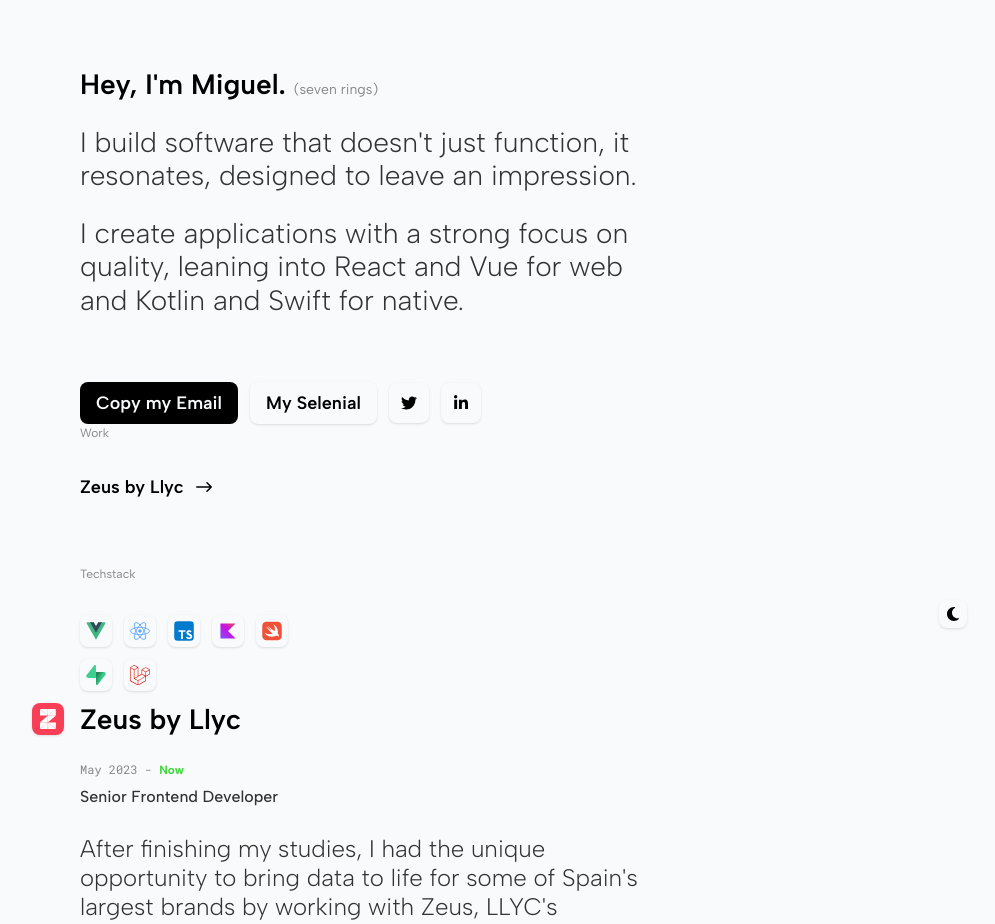
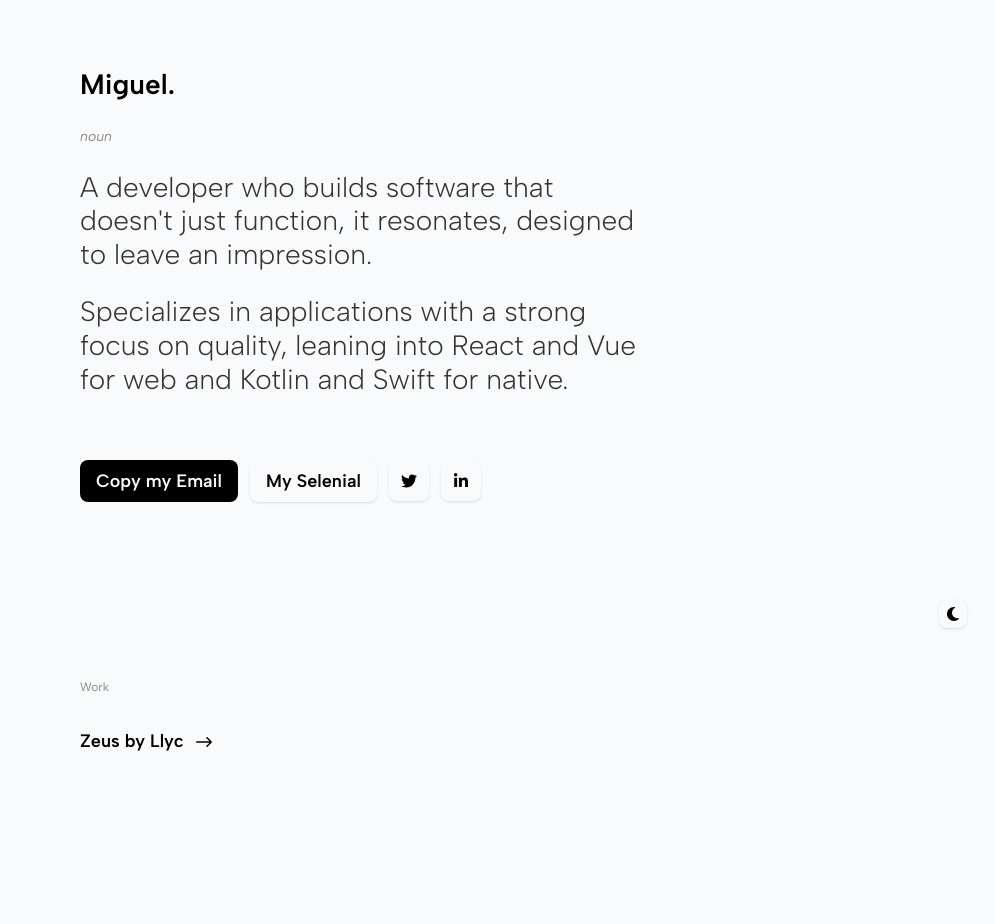
Before and after one commit to svnrnns/portfolio, a Vue app: page / in a window 1280 px wide. Shown: the part 140-1064 px from the top of the page, without its empty margins (281-1276 px from the left). Built offline with nearby package versions, Linux system fonts and the light colour scheme.

Commit message:
ref: slight design upgrades

```diff
--- a/src/css/globals.css
+++ b/src/css/globals.css
@@ -90,3 +90,7 @@
     0px 0 50px 20px rgba(var(--color-body), var(--tw-bg-opacity)),
     0px 0 62px 40px rgba(var(--color-body), var(--tw-bg-opacity));
 }
+
+.side-nav-item {
+  @apply hover:bg-body hover:bg-gradient-to-b from-body to-light hover:ring-1 hover:ring-border hover:shadow-lg shadow-gray-100/5;
+}
--- a/src/views/home/HomeCredits.vue
+++ b/src/views/home/HomeCredits.vue
@@ -1,5 +1,5 @@
 <template>
-  <div class="w-full flex flex-col -mt-32">
+  <div class="w-full flex flex-col mt-32">
     <span class="text-detail text-xs w-full">
       Portfolio heavily inspired by
       <a
--- a/src/views/home/HomeIndex.vue
+++ b/src/views/home/HomeIndex.vue
@@ -1,4 +1,7 @@
 <template>
+  <div class="w-full">
+    <div class="w-full h-44"></div>
+
     <div class="flex flex-col w-full gap-16">
       <div class="flex flex-col gap-4">
         <span class="tiny-text text-detail mb-4">Work</span>
@@ -7,7 +10,7 @@
           href="#zeus"
         />
       </div>
-    <div class="flex flex-col gap-4">
+      <!-- <div class="flex flex-col gap-4">
         <span class="tiny-text text-detail mb-4">Techstack</span>
         <div class="grid grid-cols-5 gap-3 w-fit">
           <TechBadge tech="vue" />
@@ -18,6 +21,7 @@
           <TechBadge tech="supabase" />
           <TechBadge tech="laravel" />
         </div>
+      </div> -->
     </div>
   </div>
 </template>
--- a/src/views/home/HomeIntro.vue
+++ b/src/views/home/HomeIntro.vue
@@ -1,19 +1,17 @@
 <template>
   <div class="flex flex-col gap-6 w-full">
     <div class="flex flex-col gap-1">
-      <h1>
-        Hey, I'm Miguel.
-        <span class="smol-text text-detail font-normal">(seven rings)</span>
-      </h1>
+      <h1>Miguel.</h1>
     </div>
+    <span class="smol-text text-detail font-normal italic">noun</span>
 
     <h2 class="massive-text font-light">
-      I build software that doesn't just function, it resonates, designed to
-      leave an impression.
+      A developer who builds software that doesn't just function, it resonates,
+      designed to leave an impression.
     </h2>
     <h2 class="massive-text font-light">
-      I create applications with a strong focus on quality, leaning into React
-      and Vue for web and Kotlin and Swift for native.
+      Specializes in applications with a strong focus on quality, leaning into
+      React and Vue for web and Kotlin and Swift for native.
     </h2>
     <div class="flex flex-col md:flex-row md:items-center gap-3 mt-10">
       <div class="flex items-center gap-3">
--- a/src/views/home/HomeSideNavbar.vue
+++ b/src/views/home/HomeSideNavbar.vue
@@ -7,7 +7,7 @@
       v-for="(item, i) in items"
       :key="item.i"
       :href="item.href"
-      class="px-3 py-2 flex items-center gap-3 rounded-xl transition-all duration-500 group min-w-64 hover:scale-105"
+      class="px-3 py-2 flex items-center gap-3 side-nav-item rounded-2xl transition-all duration-500 group min-w-64"
     >
       <IconFromSvg
         :bg="item['icon-bg']"
--- a/src/views/home/HomeWork.vue
+++ b/src/views/home/HomeWork.vue
@@ -1,4 +1,9 @@
 <template>
+  <div class="w-full">
+    <div
+      class="w-full h-44"
+      :id="htmlId"
+    ></div>
     <div class="w-full flex flex-col gap-1.5">
       <div
         class="w-full sticky top-2"
@@ -8,16 +13,12 @@
           class="flex items-center gap-3 relative w-fit py-3 pr-3 transition-all duration-150"
           :class="{ 'work-title-shadow bg-body': isTitleSticky }"
         >
-        <div
+          <IconFromSvg
             v-if="icon && iconBg"
-          class="size-8 overflow-hidden p-1.5 rounded-lg md:absolute md:-translate-y-1/2 md:top-1/2 right-full md:mr-4 shadow"
-          :style="{ background: iconBg }"
-        >
-          <component
-            :is="icon"
-            class="size-full"
+            class="md:absolute md:-translate-y-1/2 md:top-1/2 right-full md:mr-4"
+            :bg="iconBg"
+            :icon="icon"
           />
-        </div>
           <h1>{{ title }}</h1>
 
           <Tag
@@ -38,12 +39,14 @@
         :item="itemName"
       />
     </div>
+  </div>
 </template>
 
 <script setup>
 import Tag from '@/components/Tag.vue';
 import MarkdownHTML from '@/components/MarkdownHTML.vue';
 import { onMounted, onBeforeUnmount, ref } from 'vue';
+import IconFromSvg from '../../components/IconFromSvg.vue';
 
 const props = defineProps([
   'title',
@@ -54,6 +57,7 @@
   'to',
   'position',
   'itemName',
+  'htmlId',
 ]);
 
 const isTitleSticky = ref(false);
--- a/tailwindcss/themes/dark.js
+++ b/tailwindcss/themes/dark.js
@@ -1,8 +1,9 @@
 export default {
-  border: '#222222',
+  light: '#000',
+  border: '#121212',
   body: '#060606',
-  module: '#232122',
-  box: '#444444',
+  module: '#141414',
+  box: '#232122',
   font: '#d4d4d4',
   detail: '#6b6b6b',
   heading: '#fcfbfc',
--- a/tailwindcss/themes/light.js
+++ b/tailwindcss/themes/light.js
@@ -1,5 +1,6 @@
 export default {
-  border: '#d2d9e9',
+  light: '#fff',
+  border: '#eeeeee',
   body: '#f9fafb',
   module: '#f9fafb',
   box: '#cccccc',
```
Lines whose indentation alone changed are shown as unchanged.
